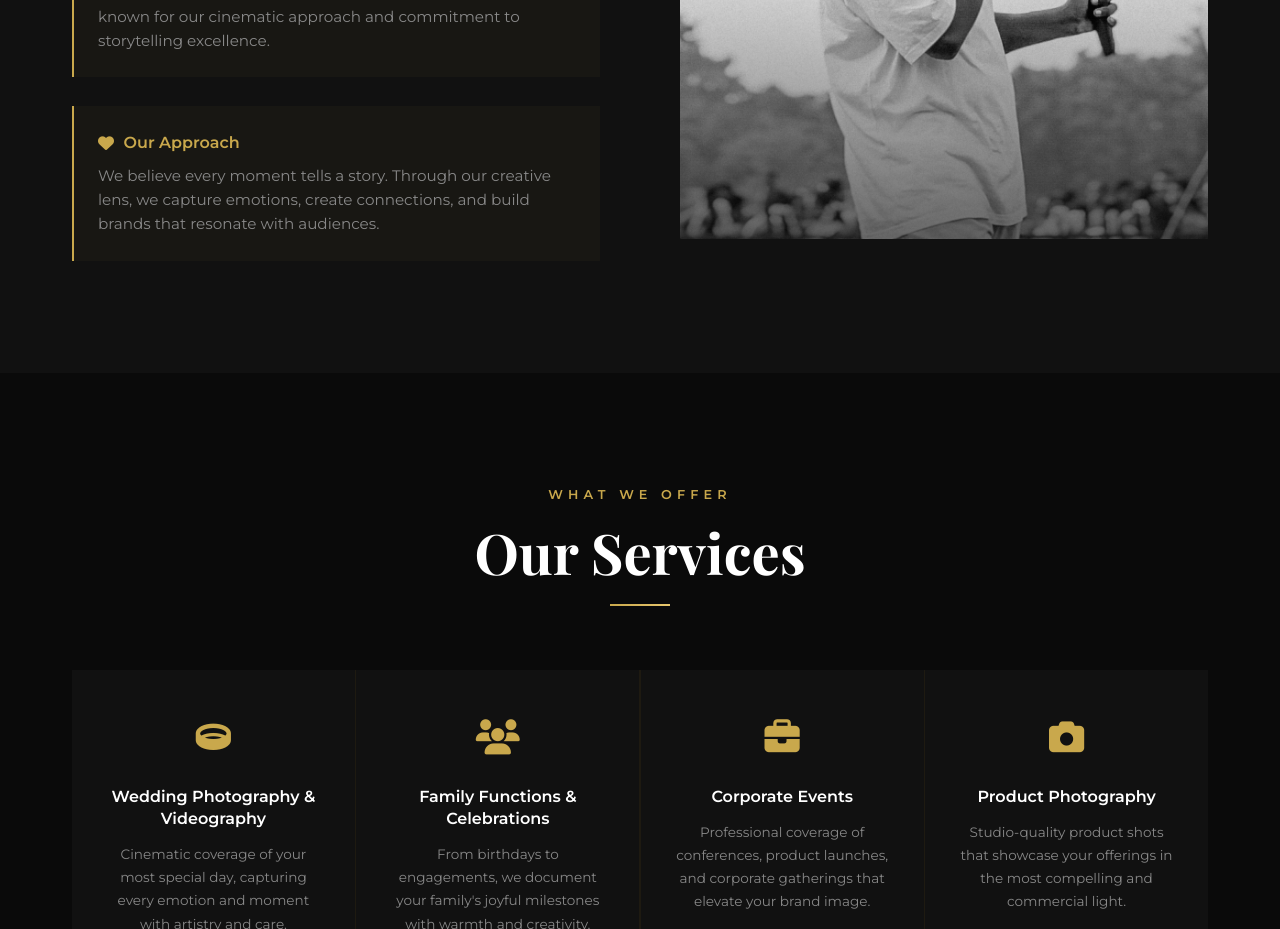
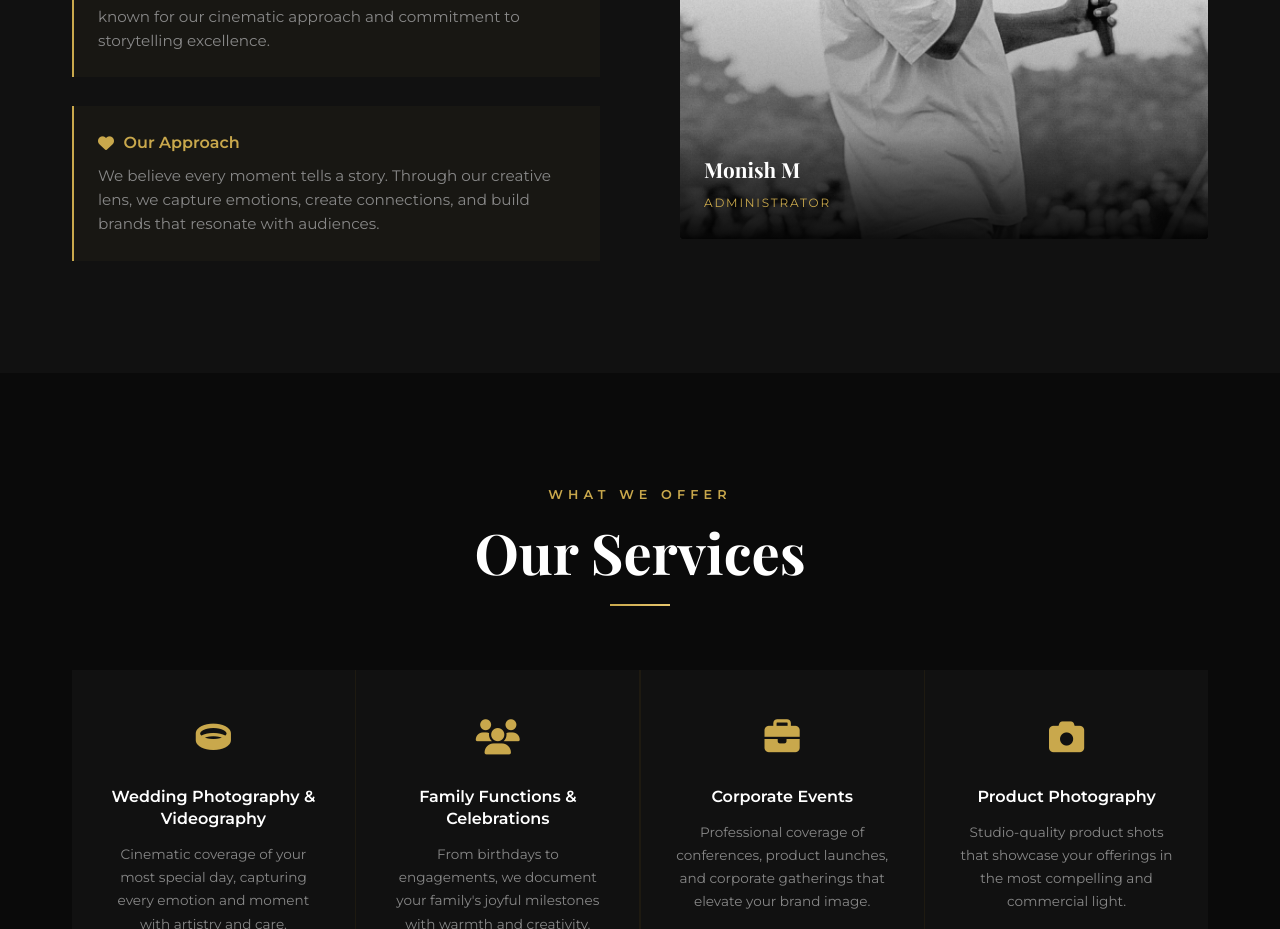
Before and after one commit to monish29072006/Pixhood, a React (Vite) app: page / in a window 1280 px wide. Shown: the part 1540-2469 px from the top of the page. Built offline with nearby package versions, Linux system fonts and the light colour scheme.

Commit message:
components

```diff
--- a/src/components/About.jsx
+++ b/src/components/About.jsx
@@ -50,9 +50,13 @@ const About = () => {
             <div className="image-wrapper">
               <img
                 src="/about-photo.jpg"
-                alt="Pixhood Team"
+                alt="Monish M - Administrator, Pixhood"
                 loading="lazy"
               />
+              <div className="image-caption">
+                <h4>Monish M</h4>
+                <span>Administrator</span>
+              </div>
             </div>
           </div>
         </div>
--- a/src/styles/About.css
+++ b/src/styles/About.css
@@ -53,6 +53,28 @@
 }
 .image-wrapper:hover img { transform: scale(1.05); }
 
+.image-caption {
+  position: absolute;
+  bottom: 0;
+  left: 0;
+  right: 0;
+  z-index: 2;
+  padding: 1.5rem;
+  background: linear-gradient(to top, rgba(0,0,0,0.85) 0%, transparent 100%);
+}
+.image-caption h4 {
+  font-family: var(--font-serif);
+  font-size: 1.3rem;
+  color: var(--white);
+  margin-bottom: 0.2rem;
+}
+.image-caption span {
+  font-size: 0.75rem;
+  letter-spacing: 0.15em;
+  text-transform: uppercase;
+  color: var(--gold);
+}
+
 @media (max-width: 1024px) {
   .about-content { grid-template-columns: 1fr; gap: 3rem; }
 }
```
Also changed, not shown: 1 other file (tests, documents, lock files or other folders).
